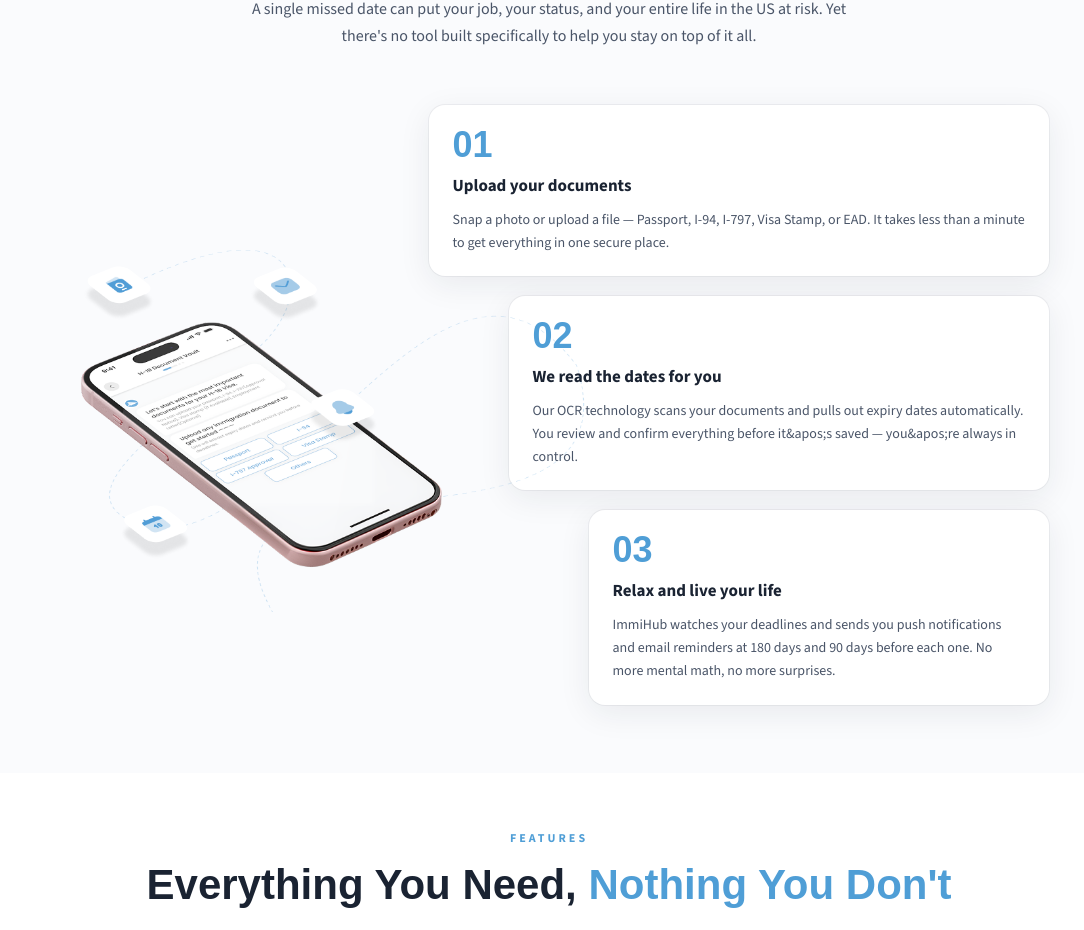
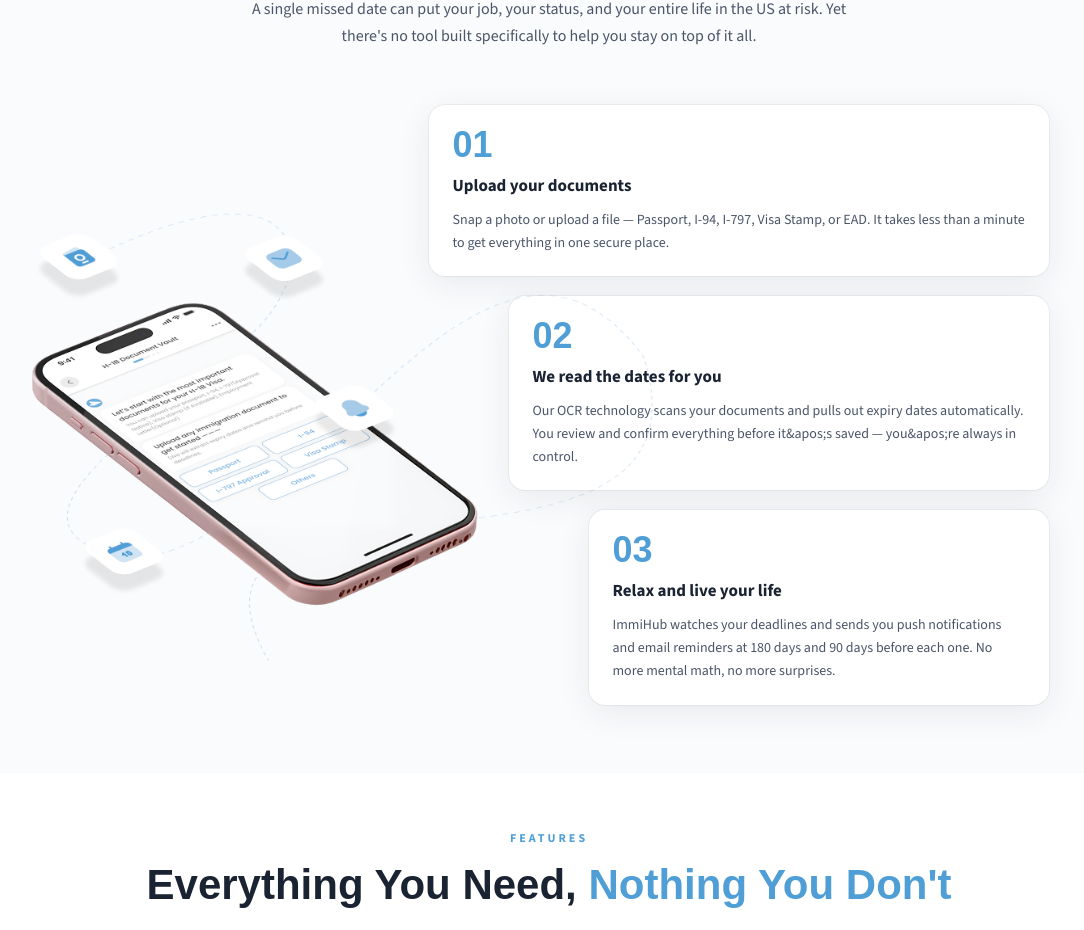
Before and after one commit to Pavanupsc/GetImmiHub, a Next.js app: page / in a window 1280 px wide. Shown: the part 1977-2907 px from the top of the page, without its empty margins (91-1175 px from the left). Built offline with nearby package versions, Linux system fonts and the light colour scheme; a web font is replaced by a local one.

Commit message:
added images in testimonials

```diff
--- a/src/components/HomePage.tsx
+++ b/src/components/HomePage.tsx
@@ -539,7 +539,7 @@
                       width: "100%",
                       height: "auto",
                       display: "block",
-                      transform: "scale(1.54)",
+                      transform: "scale(1.90)",
                       transformOrigin: "center center",
                     }}
                     priority
```
